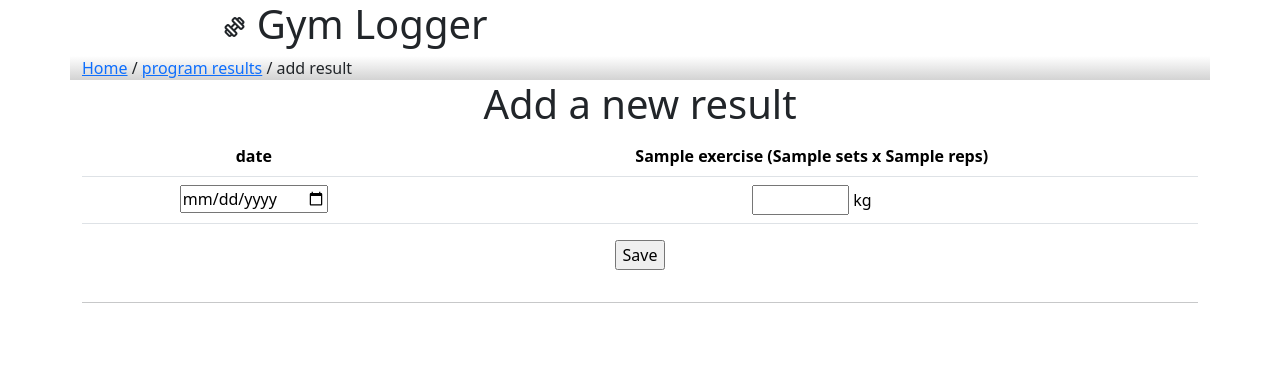
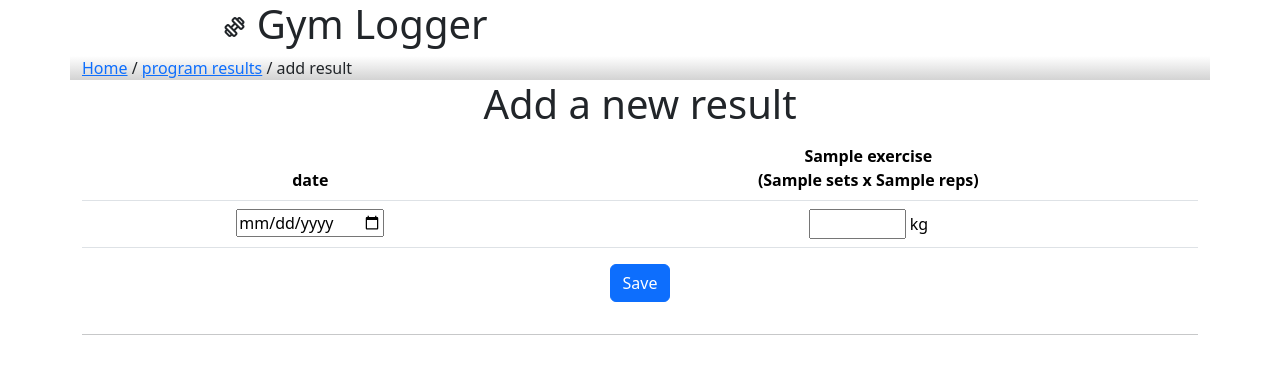
Before and after one commit to hurbios/gym-logger, a Flask app: template templates/add-result.html in a window 1280 px wide. Shown: the top 374 px of the page. Run offline with Flask 3, Linux system fonts and the light colour scheme; the template is opened without the code that fills it: most values are stand-ins (such as "Sample title", 1, 10 or a date in 2020).

Commit message:
Minor styling fixes

```diff
--- a/templates/add-result.html
+++ b/templates/add-result.html
@@ -10,7 +10,7 @@
       <tr>
         <th scope="col">date</th>
         {% for exercise in exercises %}
-          <th scope="col">{{exercise.name}} ({{exercise.sets}} x {{exercise.reps}})</th>
+          <th scope="col">{{exercise.name}}<br>({{exercise.sets}} x {{exercise.reps}})</th>
         {% endfor %}
       </tr>
     </thead>
@@ -27,6 +27,6 @@
   </table>
   <p>
   <input type="hidden" name="csrf_token" value="{{ session.csrf_token }}">
-  <input type="submit" value="Save">
+  <input type="submit" value="Save" class="btn btn-primary">
 </form>
 {% endblock %}
--- a/templates/edit-program.html
+++ b/templates/edit-program.html
@@ -250,7 +250,7 @@
 </form>
 
 <hr style="margin-top: 4rem;">
-<button onclick="onDeleteProgramButtonClick({{ program_id }})" class="btn" style="color: var(--bs-danger-text-emphasis)">
+<button onclick="onDeleteProgramButtonClick({{ program_id }})" class="btn btn-outline-danger">
   Delete program
 </button>
 {% endblock %}
--- a/templates/results.html
+++ b/templates/results.html
@@ -30,7 +30,7 @@
     <tr>
       <th scope="col">date</th>
       {% for exercise in exercises %}
-        <th scope="col">{{exercise.name}} ({{exercise.sets}} x {{exercise.reps}})</th>
+        <th scope="col">{{exercise.name}}<br>({{exercise.sets}} x {{exercise.reps}})</th>
       {% endfor %}
       <th scope="col">delete</th>
     </tr>
```
